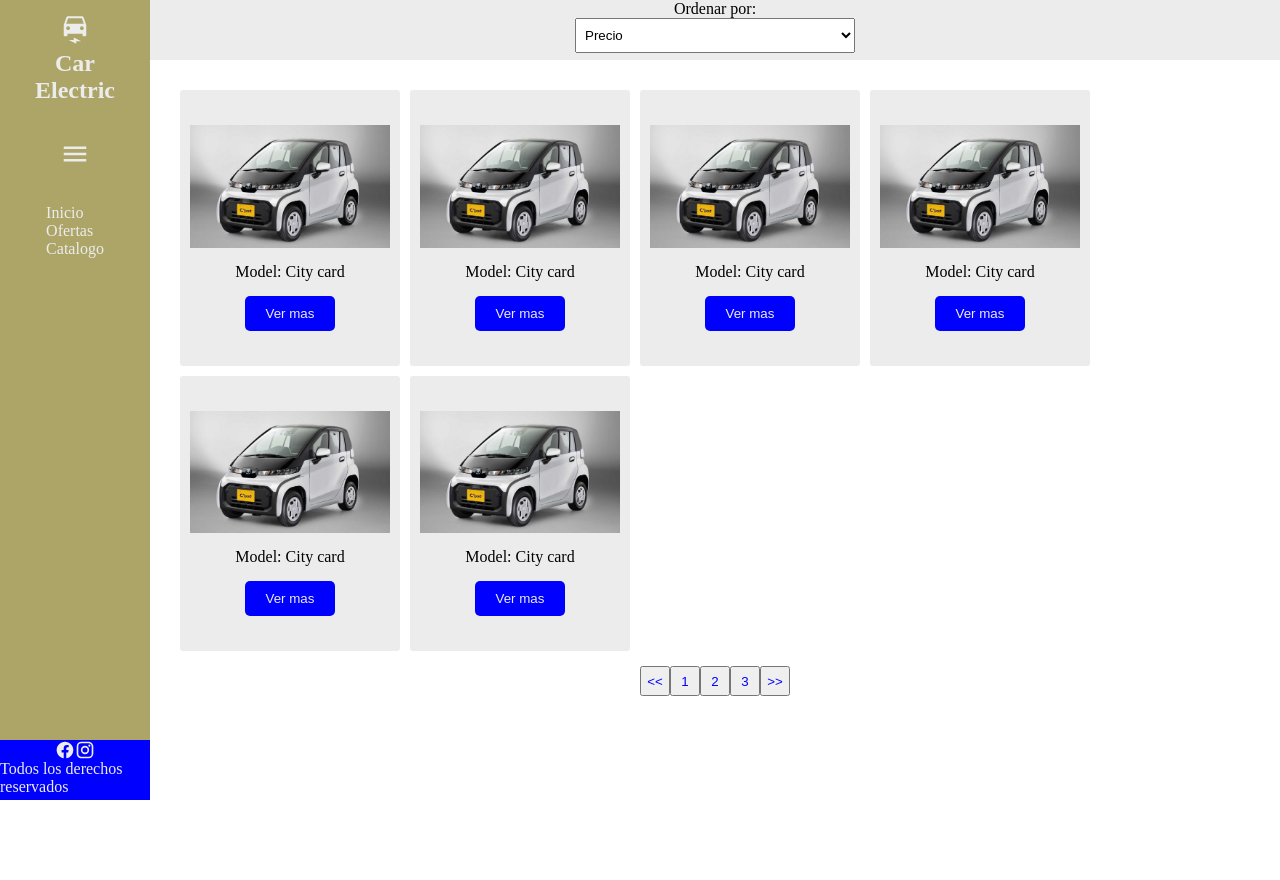
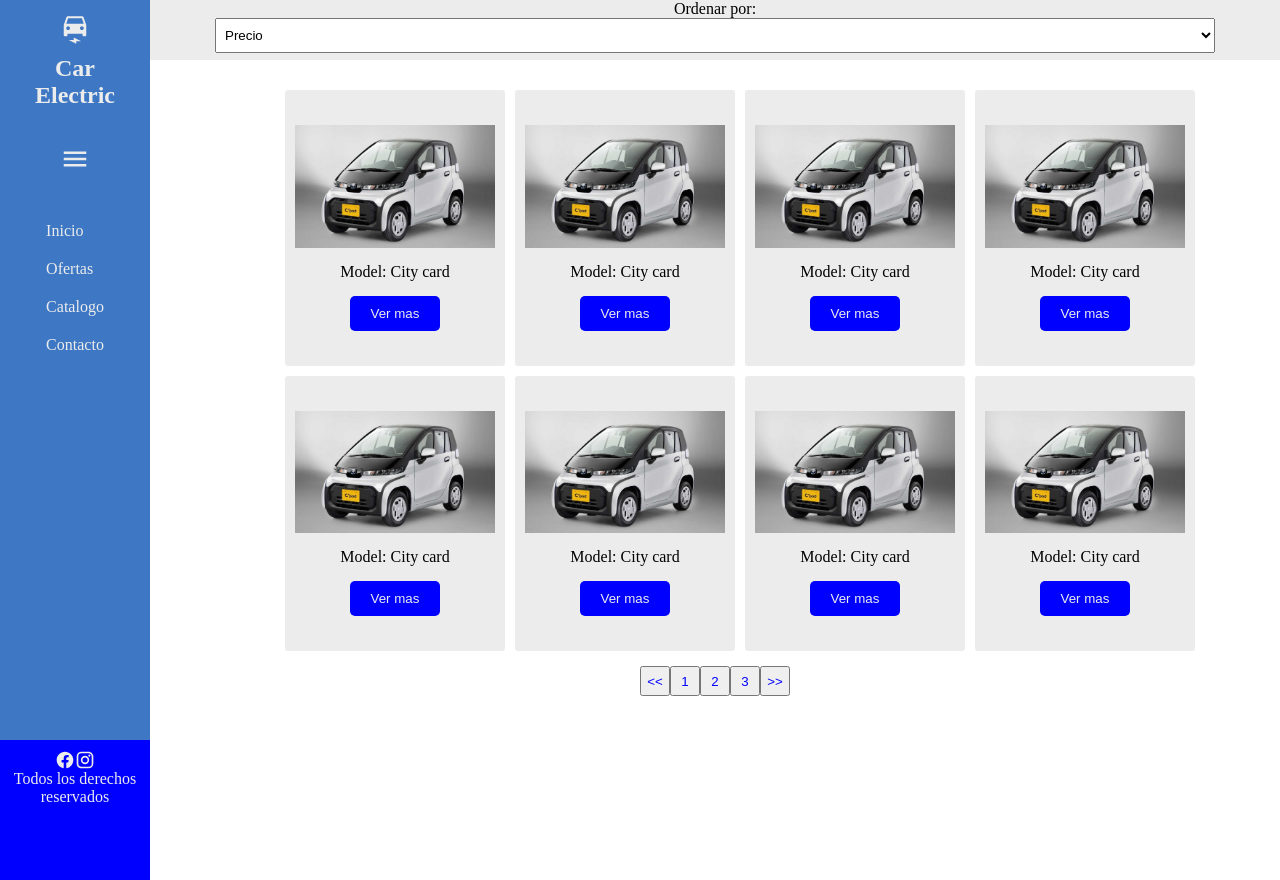
Before and after one commit to gonza23k/Electric-car-sales, a plain HTML site: page index.html in a window 1280 px wide. Before the commit the page ends 800 px from the top, so only its background shows below. Drawn offline with Linux system fonts and the light colour scheme.

Commit message:
modificacion

```diff
--- a/assets/css/style.css
+++ b/assets/css/style.css
@@ -26,7 +26,7 @@
 }
 .nav-section > .logo-container{
     display: flex;
-    gap: 5px;
+    gap: 10px;
 }
 .nav-section >.logo-container > .logo, .menu{
     width: 30px;
@@ -101,6 +101,8 @@
     display: flex;
     flex-direction: column;
     align-items: center;
+    padding: 20px;
+    height: 120px;
 }
 .foot-section > div{
     display: flex;
@@ -112,7 +114,7 @@
 
 @media (min-width: 576px){
     .nav-section{
-        background-color: rgb(172, 165, 103);
+        background-color: rgb(62, 120, 196);
 }
     .container{
         grid-template-areas:
@@ -126,6 +128,7 @@
     .main-section > .cards-container{
         flex-direction: row;
         flex-wrap: wrap;
+        padding-left: 120px;
     }
     .nav-section{
         flex-direction: column;
@@ -141,5 +144,16 @@
     }
     .nav-section > ul{
         display: block;
+        padding: 3px;
+    }
+    .nav-section > ul > li{
+        padding: 10px;
+    }
+    .filter-section > select{
+        width: 1000px;
+    }
+    .foot-section{
+        padding: 10px;
+        text-align: center;
     }
 }
--- a/index.html
+++ b/index.html
@@ -21,6 +21,7 @@
                 <li>Inicio</li>
                 <li>Ofertas</li>
                 <li>Catalogo</li>
+                <li>Contacto</li>
             </ul>
         </nav>
         <section class="filter-section">
@@ -61,6 +62,17 @@
                     <span>Model: City card</span>
                     <button>Ver mas</button>
                 </div>
+                <div class="card">
+                    <img src="assets/img/cityX7-01.jpg" alt="car">
+                    <span>Model: City card</span>
+                    <button>Ver mas</button>
+                </div>
+                <div class="card">
+                    <img src="assets/img/cityX7-01.jpg" alt="car">
+                    <span>Model: City card</span>
+                    <button>Ver mas</button>
+                </div>
+
             </div>
             <div class="navigation">
                 <button><<</button>
```
